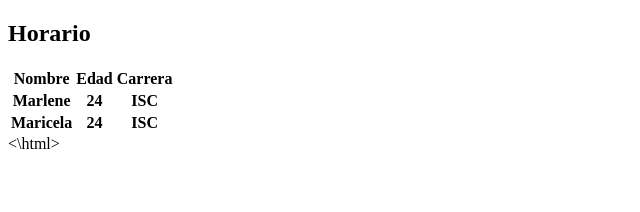
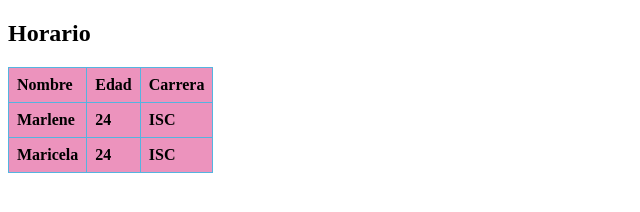
Before and after one commit to MarleneRamirez0731/ProyectoDeProgramacionWebMarlene, a plain HTML site: page Ejercicio_Tabla/index.html in a window 1280 px wide. Shown: the whole page, without its empty margins (0-640 px from the left). Drawn offline with Linux system fonts and the light colour scheme; files whose address does not match are found by name.

Commit message:
Agregando estilos a la tabla

```diff
--- /dev/null
+++ b/Ejercicio_Tabla/CSS/style.css
@@ -0,0 +1,18 @@
+p{
+    font-family:Arial, sans-serif;
+    font-size: 18px;
+    color: #58d47d;
+}
+table{
+    width: 100px;
+    border-collapse: collapse;
+}
+th, td{
+    border: 1px solid #55b4e0;
+    padding:8px;
+    text-align: left;
+
+}
+th{
+    background-color: #ec93bd;
+}
--- a/E_CLASES/1_Ejercicio_PW/Ejercicio_Tabla/index.html
+++ b/Ejercicio_Tabla/index.html
@@ -1,7 +1,8 @@
 <!DOCTYPE html>
 <head>
     <meta charset="UTF-8">
-    <meta name="Viewport" content="width=device-width, initiak-scale=1.0">
+    <meta name="Viewport" content="width=device-width, initial-scale=1.0">
+    <link rel="stylesheet" href="C:\Users\Marlene\Videos\Programacion web\Ejercicio_Tabla\CSS\style.css">
     <title>Tabla</title>
 <html lang="en">
 </head>
@@ -25,4 +26,3 @@
         </tr>
         </table>
 </body>
-<\html>
```
